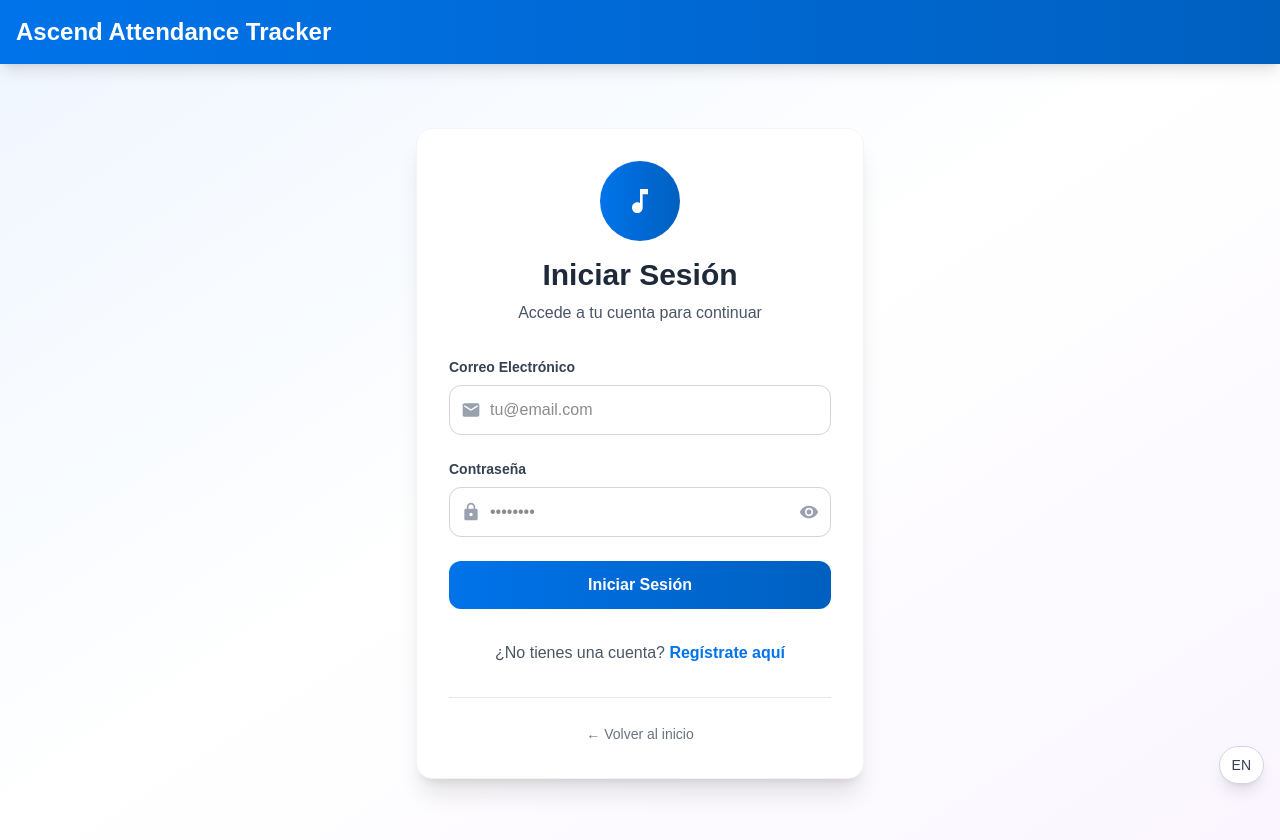
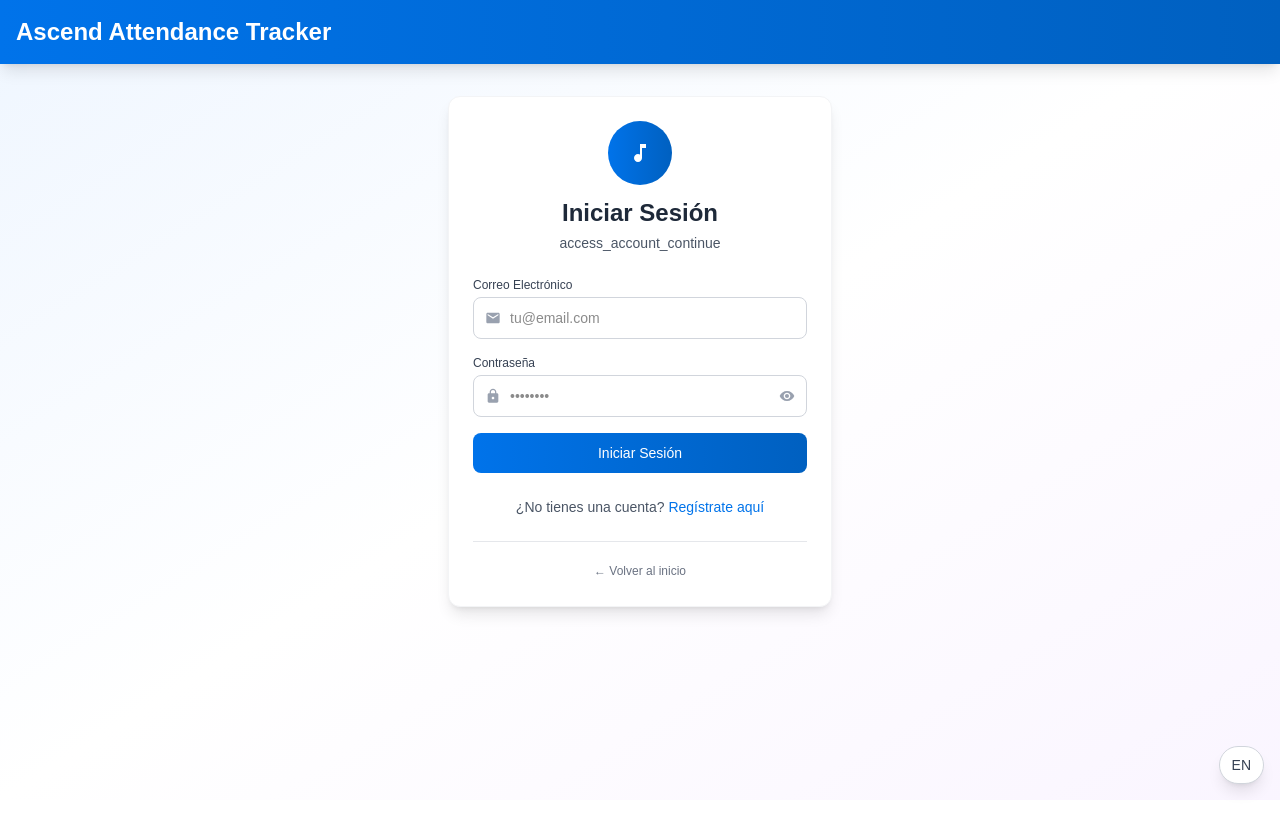
Before and after one commit to EliezerAnteliz/OrchestraAttendanceTracker-New, a Next.js app in the folder web/: page /login in a window 1280 px wide. Shown: the top 840 px of the page. After the commit the page ends 800 px from the top, so only its background shows below. Built offline with nearby package versions, Linux system fonts and the light colour scheme; no server answers.

Commit message:
Update page.tsx

```diff
--- a/web/src/app/login/page.tsx
+++ b/web/src/app/login/page.tsx
@@ -32,6 +32,24 @@ export default function LoginPage() {
       }
 
       if (data?.user) {
+        // Verificar si el usuario está activo en user_profiles
+        const { data: userProfile, error: profileError } = await supabase
+          .from('user_profiles')
+          .select('is_active, full_name')
+          .eq('user_id', data.user.id)
+          .single();
+
+        if (profileError) {
+          console.error('Error fetching user profile:', profileError);
+          await supabase.auth.signOut();
+          throw new Error(t('user_profile_not_found'));
+        }
+
+        if (!userProfile.is_active) {
+          await supabase.auth.signOut();
+          throw new Error(t('user_account_inactive'));
+        }
+
         router.push('/dashboard');
       }
     } catch (err: any) {
@@ -53,33 +71,33 @@ export default function LoginPage() {
       </header>
 
       {/* Main content */}
-      <main className="flex items-center justify-center p-6 py-16">
-        <div className="w-full max-w-md">
+      <main className="flex items-center justify-center p-4 py-8">
+        <div className="w-full max-w-sm">
           {/* Welcome Card */}
-          <div className="bg-white rounded-2xl shadow-xl p-8 border border-gray-100">
-            <div className="text-center mb-8">
-              <div className="bg-gradient-to-r from-[#0073ea] to-[#0060c0] p-4 rounded-full w-20 h-20 mx-auto mb-4 flex items-center justify-center">
-                <MdMusicNote size={32} className="text-white" />
+          <div className="bg-white rounded-xl shadow-lg p-6 border border-gray-100">
+            <div className="text-center mb-6">
+              <div className="bg-gradient-to-r from-[#0073ea] to-[#0060c0] p-3 rounded-full w-16 h-16 mx-auto mb-3 flex items-center justify-center">
+                <MdMusicNote size={24} className="text-white" />
               </div>
-              <h2 className="text-3xl font-bold text-gray-800 mb-2">{t('sign_in')}</h2>
-              <p className="text-gray-600">Accede a tu cuenta para continuar</p>
+              <h2 className="text-2xl font-bold text-gray-800 mb-1">{t('sign_in')}</h2>
+              <p className="text-sm text-gray-600">{t('access_account_continue')}</p>
             </div>
 
             {error && (
-              <div className="mb-6 p-4 bg-red-50 border border-red-200 text-red-700 rounded-xl flex items-center space-x-2">
+              <div className="mb-4 p-3 bg-red-50 border border-red-200 text-red-700 rounded-lg flex items-center space-x-2">
                 <div className="w-2 h-2 bg-red-500 rounded-full"></div>
-                <span className="text-sm">{error}</span>
+                <span className="text-xs">{error}</span>
               </div>
             )}
 
-            <form onSubmit={handleLogin} className="space-y-6">
+            <form onSubmit={handleLogin} className="space-y-4">
               <div>
-                <label htmlFor="email" className="block text-sm font-semibold text-gray-700 mb-2">
+                <label htmlFor="email" className="block text-xs font-medium text-gray-700 mb-1">
                   {t('email')}
                 </label>
                 <div className="relative">
                   <div className="absolute inset-y-0 left-0 pl-3 flex items-center pointer-events-none">
-                    <MdEmail className="h-5 w-5 text-gray-400" />
+                    <MdEmail className="h-4 w-4 text-gray-400" />
                   </div>
                   <input
                     id="email"
@@ -87,19 +105,19 @@ export default function LoginPage() {
                     value={email}
                     onChange={(e) => setEmail(e.target.value)}
                     required
-                    className="w-full pl-10 pr-4 py-3 border border-gray-300 rounded-xl focus:outline-none focus:ring-2 focus:ring-[#0073ea] focus:border-transparent transition-all duration-200"
+                    className="w-full pl-9 pr-3 py-2.5 border border-gray-300 rounded-lg focus:outline-none focus:ring-1 focus:ring-[#0073ea] focus:border-transparent transition-all duration-200 text-sm"
                     placeholder="tu@email.com"
                   />
                 </div>
               </div>
 
               <div>
-                <label htmlFor="password" className="block text-sm font-semibold text-gray-700 mb-2">
+                <label htmlFor="password" className="block text-xs font-medium text-gray-700 mb-1">
                   {t('password')}
                 </label>
                 <div className="relative">
                   <div className="absolute inset-y-0 left-0 pl-3 flex items-center pointer-events-none">
-                    <MdLock className="h-5 w-5 text-gray-400" />
+                    <MdLock className="h-4 w-4 text-gray-400" />
                   </div>
                   <input
                     id="password"
@@ -107,7 +125,7 @@ export default function LoginPage() {
                     value={password}
                     onChange={(e) => setPassword(e.target.value)}
                     required
-                    className="w-full pl-10 pr-12 py-3 border border-gray-300 rounded-xl focus:outline-none focus:ring-2 focus:ring-[#0073ea] focus:border-transparent transition-all duration-200"
+                    className="w-full pl-9 pr-10 py-2.5 border border-gray-300 rounded-lg focus:outline-none focus:ring-1 focus:ring-[#0073ea] focus:border-transparent transition-all duration-200 text-sm"
                     placeholder="••••••••"
                   />
                   <button
@@ -116,9 +134,9 @@ export default function LoginPage() {
                     onClick={() => setShowPassword(!showPassword)}
                   >
                     {showPassword ? (
-                      <MdVisibilityOff className="h-5 w-5 text-gray-400 hover:text-gray-600" />
+                      <MdVisibilityOff className="h-4 w-4 text-gray-400 hover:text-gray-600" />
                     ) : (
-                      <MdVisibility className="h-5 w-5 text-gray-400 hover:text-gray-600" />
+                      <MdVisibility className="h-4 w-4 text-gray-400 hover:text-gray-600" />
                     )}
                   </button>
                 </div>
@@ -127,7 +145,7 @@ export default function LoginPage() {
               <button
                 type="submit"
                 disabled={loading}
-                className={`w-full py-3 px-4 bg-gradient-to-r from-[#0073ea] to-[#0060c0] text-white rounded-xl font-semibold hover:shadow-lg transform hover:scale-[1.02] transition-all duration-300 ${
+                className={`w-full py-2.5 px-4 bg-gradient-to-r from-[#0073ea] to-[#0060c0] text-white rounded-lg font-medium hover:shadow-md transform hover:scale-[1.01] transition-all duration-200 text-sm ${
                   loading ? 'opacity-70 cursor-not-allowed transform-none' : ''
                 }`}
               >
@@ -142,23 +160,23 @@ export default function LoginPage() {
               </button>
             </form>
 
-            <div className="mt-8 text-center">
-              <p className="text-gray-600">
+            <div className="mt-6 text-center">
+              <p className="text-sm text-gray-600">
                 {t('dont_have_account')}{' '}
-                <Link href="/signup" className="text-[#0073ea] hover:text-[#0060c0] font-semibold hover:underline transition-colors">
+                <Link href="/signup" className="text-[#0073ea] hover:text-[#0060c0] font-medium hover:underline transition-colors">
                   {t('sign_up_here')}
                 </Link>
               </p>
             </div>
 
             {/* Divider */}
-            <div className="mt-8 pt-6 border-t border-gray-200">
+            <div className="mt-6 pt-4 border-t border-gray-200">
               <div className="text-center">
                 <Link
                   href="/"
-                  className="text-sm text-gray-500 hover:text-gray-700 transition-colors"
+                  className="text-xs text-gray-500 hover:text-gray-700 transition-colors"
                 >
-                  ← Volver al inicio
+                  ← {t('back_to_home')}
                 </Link>
               </div>
             </div>
```
